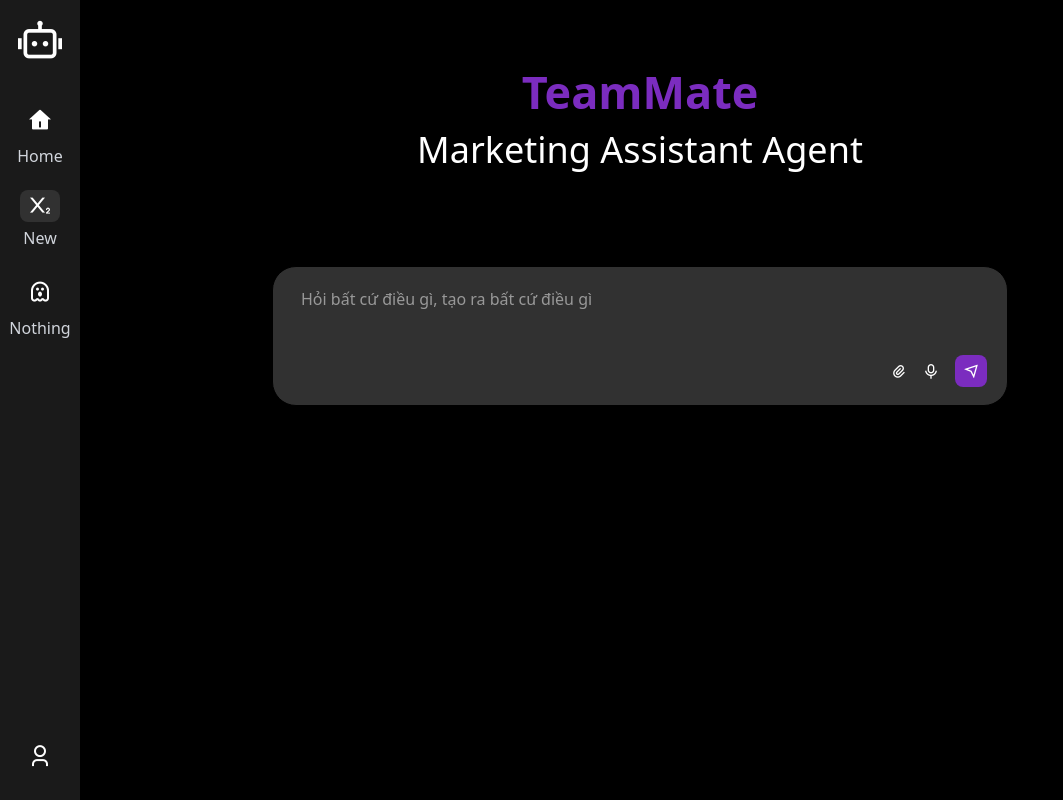
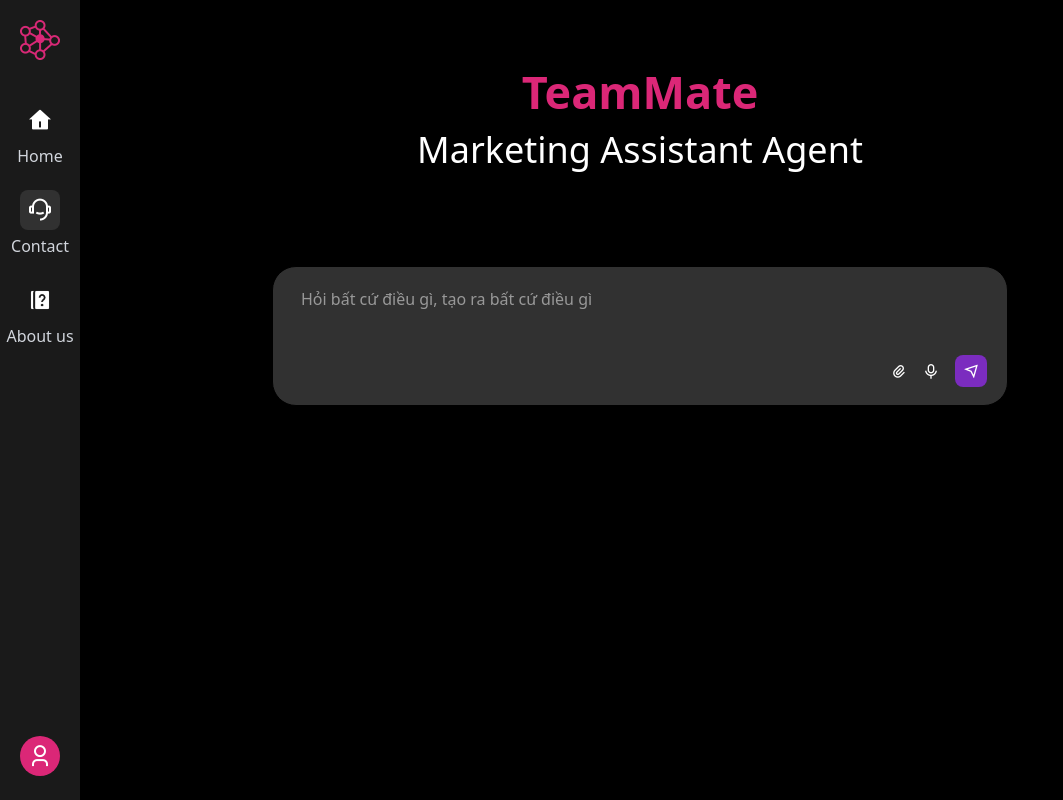
Before and after one commit to Iragakii/GenAI, a React (Vite) app: page / in a window 1280 px wide. Shown: the whole page, without its empty margins (0-1063 px from the left). Built offline with nearby package versions, Linux system fonts and the light colour scheme.

Commit message:
fix_icon_color_brandlogo

```diff
--- a/src/components/SideBar.jsx
+++ b/src/components/SideBar.jsx
@@ -1,6 +1,7 @@
 import React from "react";
 import { Link } from "react-router-dom";
-
+import brandLogoMain from "../../public/brand-logo-main.png";
+import aboutUs from "../assets/icon/about-us.png";
 const SideBar = () => {
   return (
     <>
@@ -12,10 +13,14 @@
           <div className="mb-10">
             <Link
               to="#"
-              className="flex items-center justify-center leading-[40px] mb-1 relative"
+              className="flex items-center justify-center leading-[40px] mb-1 relative group"
             >
               <div className="icon text-[2.75rem] block text-white flex justify-center items-center">
-                <i class="ri-robot-2-line"></i>
+                <img
+                  className="transform transition-transform duration-300 ease-in-out group-hover:scale-[1.2]"
+                  src={brandLogoMain}
+                  alt="logo-company"
+                />
               </div>
             </Link>
           </div>
@@ -35,32 +40,34 @@
               </div>
             </div>
 
-            <div className="mb-5.5 ">
+            <div className="mb-5.5">
               <Link
                 to="#"
-                className="flex items-center justify-center leading-[40px] mb-1 relative box-border rounded-[8px] group "
-                style={{ backgroundColor: "#313131" }}
+                className="flex items-center justify-center leading-[40px] mb-1 relative box-border rounded-[8px] group bg-[#313131] hover:scale-105 transition-transform duration-300 ease-in-out pt-1 pb-1"
               >
-                <div className="icon text-2xl block text-white flex justify-center items-center ">
-                  <i className="ri-subscript group-hover:scale-[1.2] transition-all duration-300 ease-in-out dark:text-white"></i>
+                <div className="icon text-2xl block text-white flex justify-center items-center">
+                  <i class="ri-customer-service-2-line group-hover:scale-[1.2] transition-all duration-300 ease-in-out dark:text-white "></i>
                 </div>
               </Link>
               <div className="text-gray-300 flex items-center justify-center h-full whitespace-nowrap">
-                New
+                Contact
               </div>
             </div>
-
             <div className="">
               <Link
                 to="#"
-                className="flex items-center justify-center leading-[40px] mb-1 relative box-border rounded-[8px] group hover:bg-[#313131] hover:scale-105 transition-transform duration-300 ease-in-out pt-1 pb-1"
+                className="flex items-center justify-center leading-[40px] mb-1 relative box-border rounded-[8px] group hover:bg-[#313131] hover:scale-105 transition-transform duration-300 ease-in-out"
               >
                 <div className="icon text-2xl block text-white flex justify-center items-center">
-                  <i class="ri-ghost-line group-hover:scale-[1.2] transition-all duration-300 ease-in-out dark:text-white "></i>
+                  <img
+                    src={aboutUs}
+                    alt="logo-company"
+                    className="transform transition-transform duration-300 ease-in-out group-hover:scale-[1.2]"
+                  />
                 </div>
               </Link>
               <div className="text-gray-300 flex items-center justify-center h-full whitespace-nowrap">
-                Nothing
+                About us
               </div>
             </div>
           </div>
@@ -68,7 +75,7 @@
         <div className="">
           <Link
             to="#"
-            className="flex items-center justify-center leading-[40px] mb-1 relative box-border rounded-[8px] group hover:bg-[#313131] hover:scale-105 transition-transform duration-300 ease-in-out pt-1 pb-1"
+            className="flex items-center justify-center leading-[40px] mb-1 relative box-border rounded-[50px] group bg-[#DB2777] hover:scale-105 transition-transform duration-300 ease-in-out pt-1 pb-1"
           >
             <div className="icon text-2xl block text-white flex justify-center items-center">
               <i class="ri-user-3-line  group-hover:scale-[1.2] transition-all duration-300 ease-in-out dark:text-white"></i>
--- a/src/styles/custom.css
+++ b/src/styles/custom.css
@@ -11,7 +11,7 @@
 }
 .brand-home {
   transition: color 0.3s ease-in-out, text-shadow 0.3s ease-in-out;
-  color: #7B2CBF;
+  color: #DB2777;
   cursor: pointer;
 }
 .text-input-field {
```
Also changed, not shown: public/brand-logo-main.png (added), src/assets/icon/about-us.png (added).
